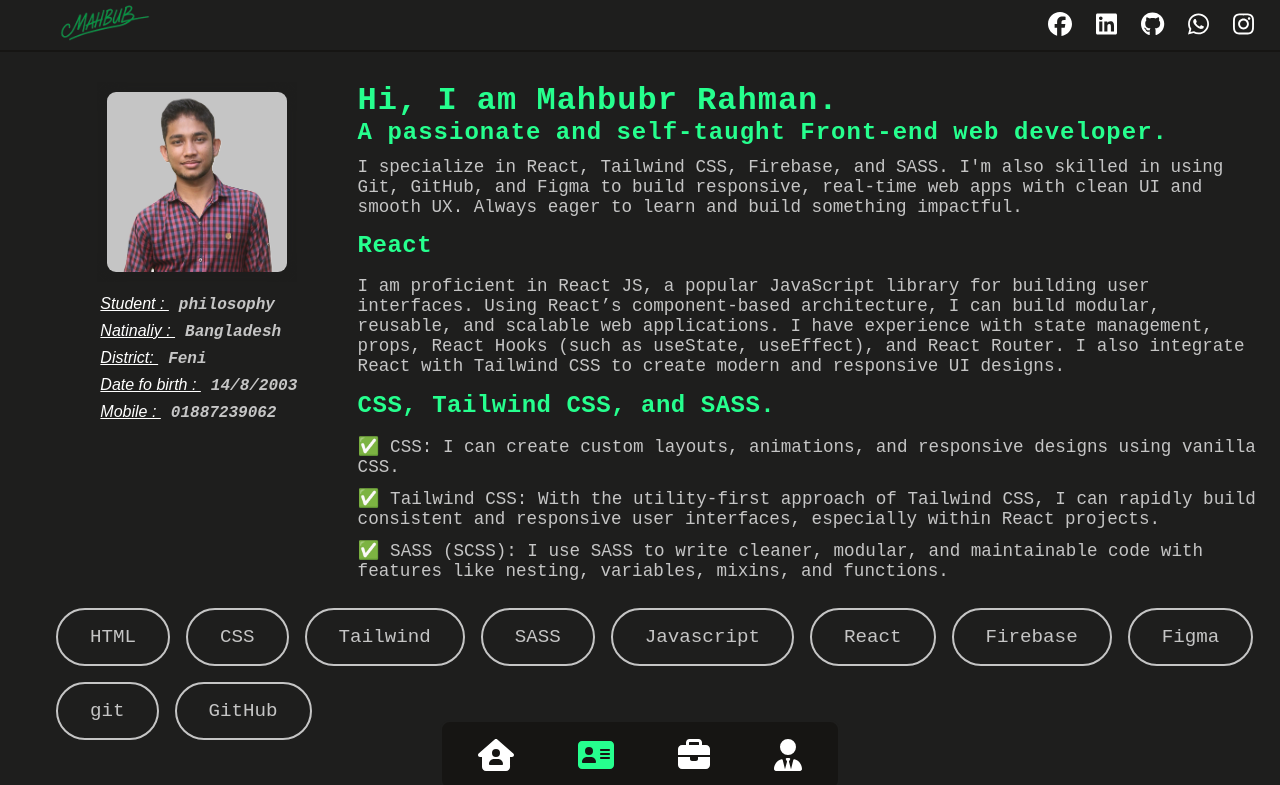
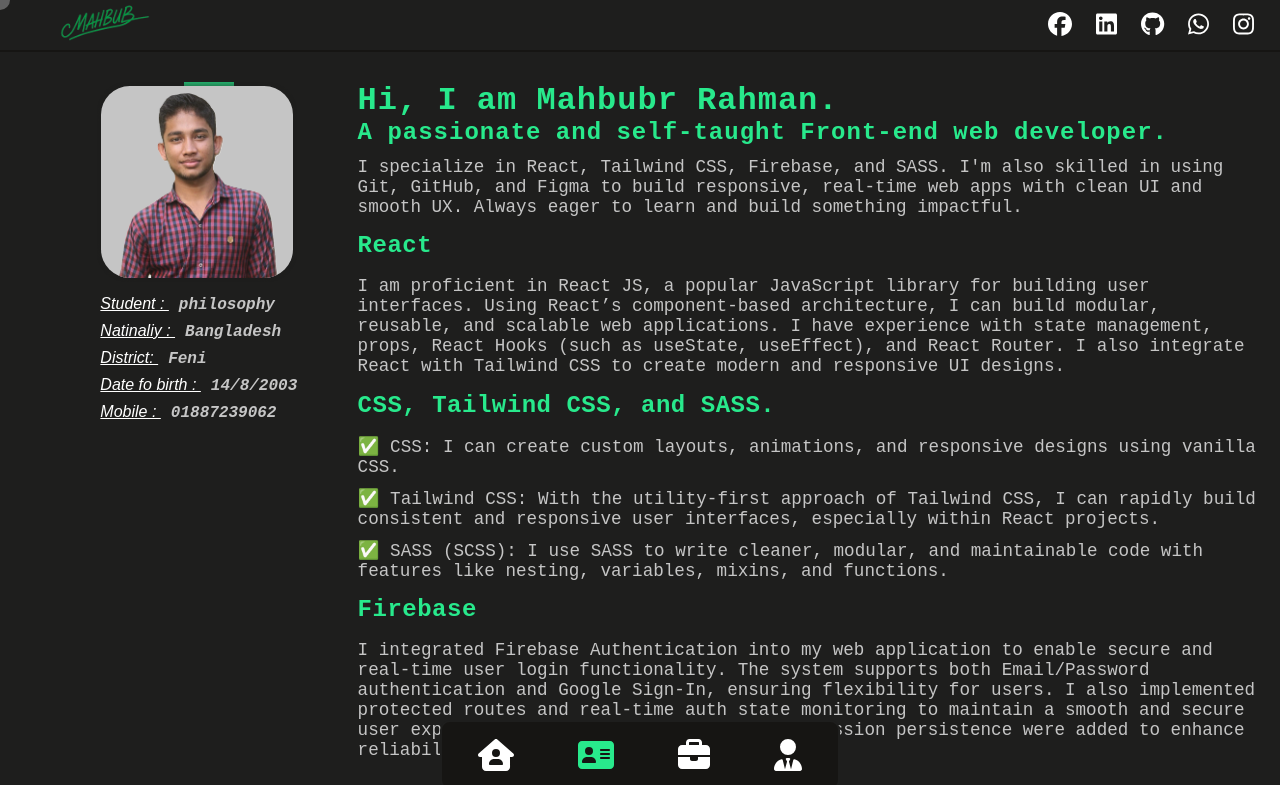
Before and after one commit to mahbub200314/mahbub20038, a React (Vite) app: page /about in a window 1280 px wide. Shown: the top 785 px of the page. Built offline with nearby package versions, Linux system fonts and the light colour scheme.

Commit message:
protfolio version 1.5 . border and cursor animation set

```diff
--- a/src/App.jsx
+++ b/src/App.jsx
@@ -5,12 +5,15 @@ import Layout from './Layout'
 import About from './components/About/About'
 import Project from './components/Project/Project'
 import MyStory from './components/My Blogs/MyStory'
+import CustomCursor from './components/cursor effect/CustomCursor'
 
 
 function App() {
 
 
   return (
+    <>
+    <CustomCursor></CustomCursor>
      <Routes>
        <Route path='/' element={<Layout/>} >
 
@@ -20,6 +23,7 @@ function App() {
          <Route path='mystory' element={<MyStory/>}/>
        </Route>
      </Routes>
+    </>
 
   )
 }
--- a/src/components/About/About.jsx
+++ b/src/components/About/About.jsx
@@ -8,6 +8,7 @@ const About = () => {
         <div className="myself">
 
            <div className="photo">
+            <div className="animation"></div>
              <img src={myimg} alt="" />
          </div>
 
@@ -49,6 +50,11 @@ const About = () => {
                <p>✅ SASS (SCSS): I use SASS to write cleaner, modular, and maintainable code with features like nesting, variables, mixins, and functions.</p>
             </span>
 
+            <span>
+              <b>Firebase</b>
+              <p>I integrated Firebase Authentication into my web application to enable secure and real-time user login functionality. The system supports both Email/Password authentication and Google Sign-In, ensuring flexibility for users. I also implemented protected routes and real-time auth state monitoring to maintain a smooth and secure user experience. Proper error handling and session persistence were added to enhance reliability and usability.</p>
+            </span>
+
       </div>
       {/* about-me end ........... */}
      </div>
--- a/src/components/About/about.css
+++ b/src/components/About/about.css
@@ -15,6 +15,8 @@
 
 
 }
+
+
 .about-me .describe{
     width: 75%;
 
@@ -76,19 +78,50 @@
 .about-me .photo{
     width: 200px;
     height: 200px;
+    /* border: 2px solid var(--text-white);  */
     overflow: hidden;
-    /* border: 2px solid var(--text-white); */
+    border-radius: 15%;
+    padding: 4px;
+    position: relative;
+}
+.about-me .photo .animation{
+    position: absolute;
+    width: 50px;
+    height: 35px;
+    background: var(--hover-effect);
+    top: 0;
+    left: 0;
+    z-index: 1;
+    animation: borders 5s linear infinite;
+    transition: all ease-in-out;
 
-    padding: 10px;
+
 }
+@keyframes borders{
+     0% { top: 0; left: 0; }
+
+  25%  { top: 0;
+         left: 90%;
+         height: 50px;
+    }
+  50%  { top: 92%; left: 93%; }
+  75%  { top: 93%; left: 0;}
+
+  100% { top: 0;
+          left: 0;
+          height: 50px;
+        }
+}
+
 
 .about-me .photo img{
     width: 100%;
     height: 100%;
-    /* border: 1px solid var(--primary-gradient); */
-    border-radius: 5%;
+    border-radius: 15%;
     box-shadow: 0px 0px 15px var(--bg-black2);
     background-color: var(--text-gray);
+    z-index: 2;
+    position: relative;
 
 }
 
--- a/src/components/Home/home.css
+++ b/src/components/Home/home.css
@@ -9,7 +9,7 @@
     align-items: center;
     background: var(--bg-black);
     color: var(--text-white);
-
+     padding-top: 12px;
 }
 
 .img{
@@ -20,7 +20,24 @@
      display: flex;
      justify-content: center;
      align-items: center;
+     position: relative;
+    border: 0px solid var(--text-gray);
+    animation: borderGlow 3s infinite ease-in-out;
 
+}
+@keyframes borderGlow {
+    0% {
+        border-color: var(--text-gray);
+        box-shadow: 0 0 5px var(--text-gray);
+    }
+    50% {
+        border-color:var(--text-gray);
+        box-shadow: 0 0 25px var(--text-gray);
+    }
+    100% {
+        border-color: var(--text-white);
+        box-shadow: 0 0 5px var(--text-white);
+    }
 }
 
 @media (max-width: 450px){
@@ -79,12 +96,15 @@ p{
     text-decoration: none;
     color: var(--bg-black);
      background-color: var(--text-white);
+     position: relative;
+     z-index: 2;
 }
 .button a:nth-child(2){
     background-color: transparent;
     border: 2px solid var(--text-white);
     color: var(--text-white);
-
+     position: relative;
+     overflow: hidden;
 }
 .button a:nth-child(2):hover{
     background-color: var(--text-white);
@@ -99,3 +119,12 @@ p{
     border:2px solid var(--text-white);
 
 }
+
+.home .border{
+    position: absolute;
+    width: 5px ;
+    width: 5px;
+    background-color: green;
+    top: -10px;
+
+}
--- a/src/components/Project/project.css
+++ b/src/components/Project/project.css
@@ -93,4 +93,8 @@
         width: 100%;
 
     }
+
+    .project .main .slide1{
+      height: 300px;
 }
+}
--- /dev/null
+++ b/src/components/cursor effect/CustomCursor.css
@@ -0,0 +1,19 @@
+.custom-cursor {
+  position: fixed;
+  width: 20px;
+  height: 20px;
+  background-color: var(--text-white); /* আপনার পছন্দের কালার */
+  border-radius: 50%;
+  pointer-events: none;
+  transform: translate(-50%, -50%);
+  z-index: 9999;
+  opacity: 0.4;
+  transition: top 0.10ms ease, left 0.ms ease;
+  opacity: 0.3;
+
+}
+@media (max-width: 768px) {
+  .custom-cursor {
+    display: none;
+  }
+}
--- /dev/null
+++ b/src/components/cursor effect/CustomCursor.jsx
@@ -0,0 +1,28 @@
+// src/components/CustomCursor.js
+import { useEffect, useState } from "react";
+import "./CustomCursor.css";
+
+const CustomCursor = () => {
+  const [position, setPosition] = useState({ x: 0, y: 0 });
+
+  useEffect(() => {
+    const move = (e) => {
+      setPosition({ x: e.clientX, y: e.clientY });
+    };
+    window.addEventListener("mousemove", move);
+
+    return () => window.removeEventListener("mousemove", move);
+  }, []);
+
+  return (
+    <div
+      className="custom-cursor"
+      style={{
+        top: `${position.y}px`,
+        left: `${position.x}px`,
+      }}
+    ></div>
+  );
+};
+
+export default CustomCursor;
--- a/src/index.css
+++ b/src/index.css
@@ -13,5 +13,5 @@
   --text-gray:#C5C5C5;
   --primary-gradient:linear-gradient(to right, #FF8660,#9A33FF  );
   --bg-black2:#1e1e1d;
-  --hover-effect:#26ff8e;
+  --hover-effect:#28e98c;
 }
```
Also changed, not shown: src/components/Home/Home.jsx (+7 -1 lines).
